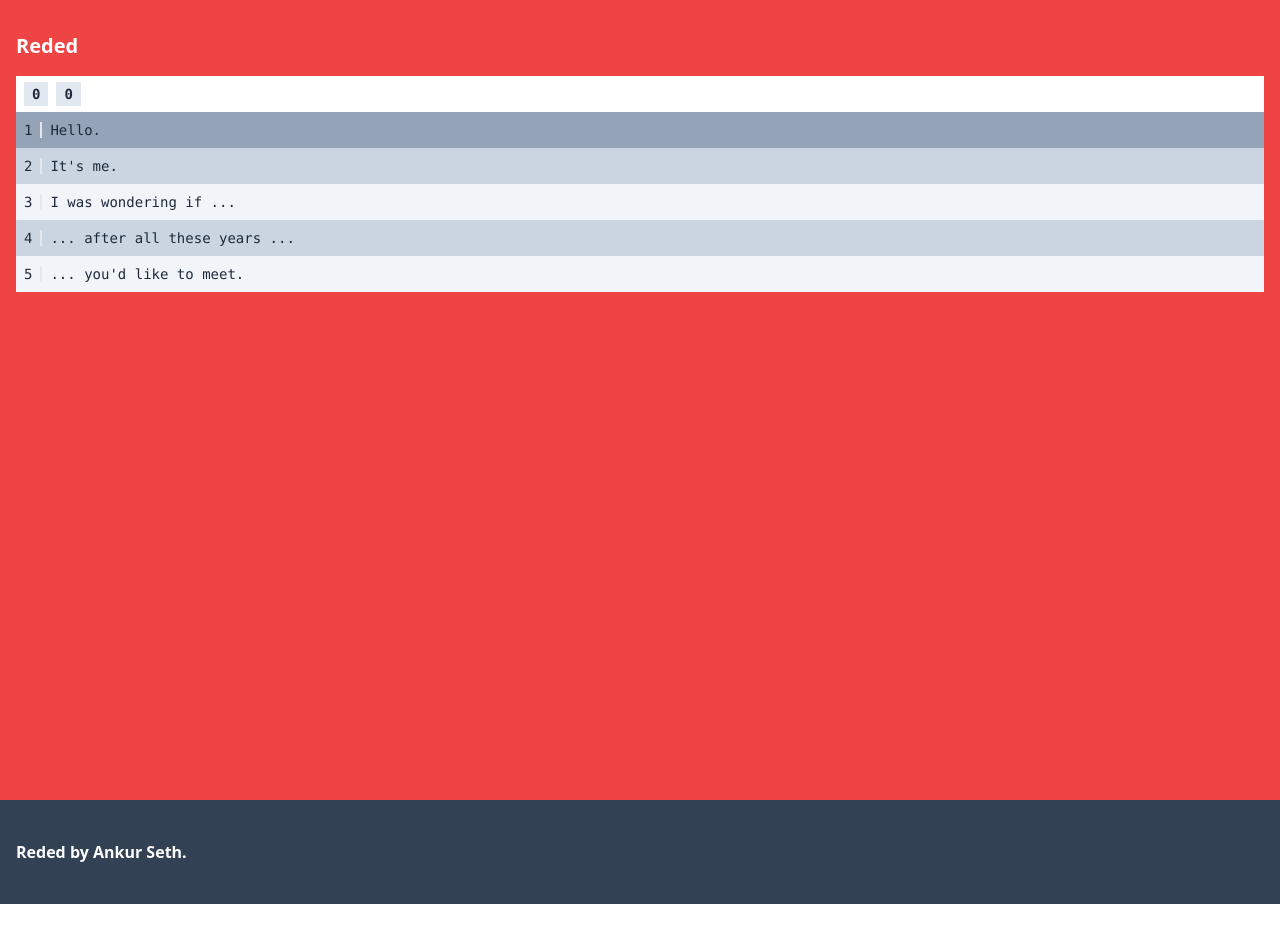
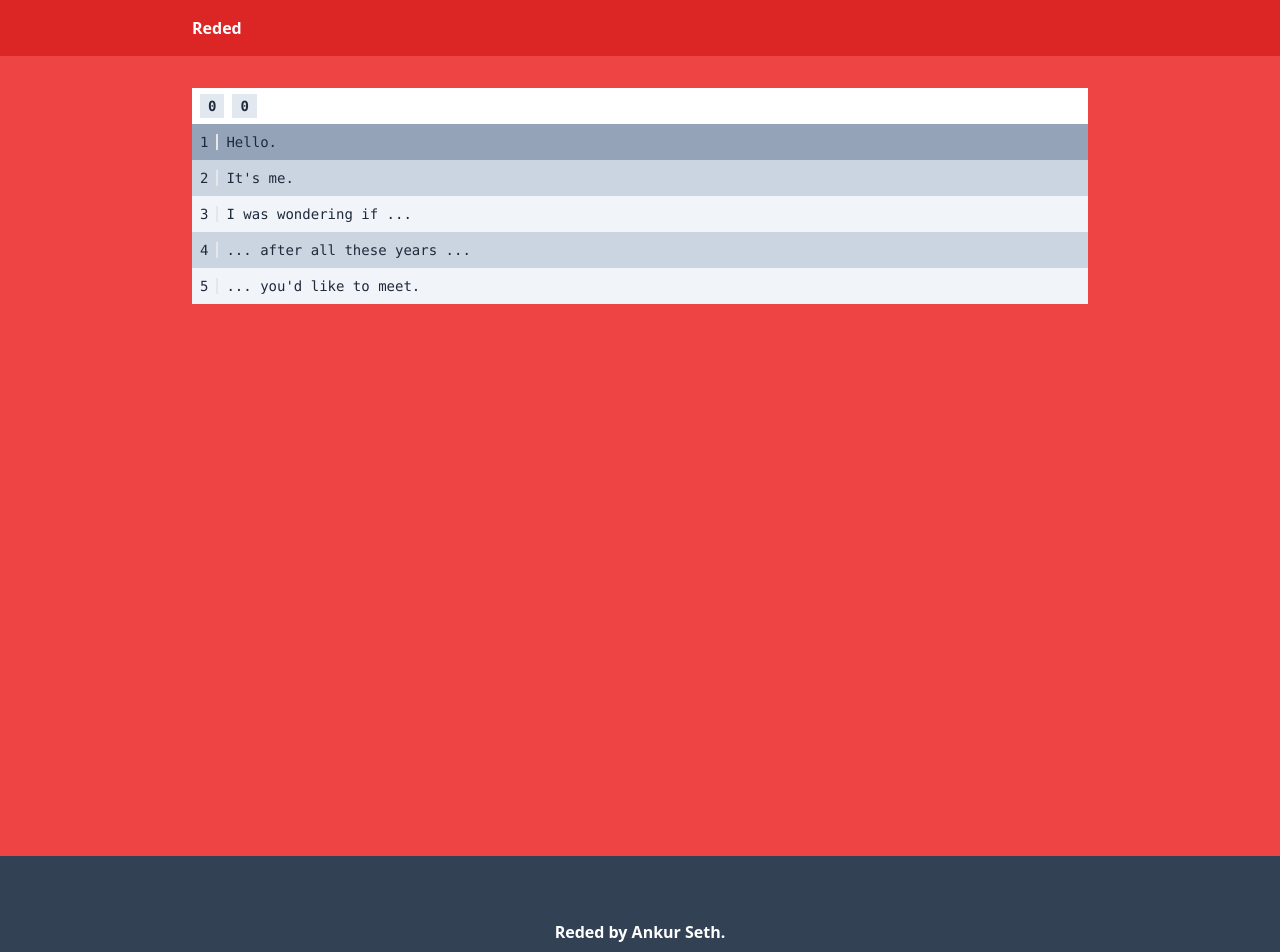
Before and after one commit to iaseth/reded, a React (Create React App) app: page / in a window 1280 px wide. Shown: the top 952 px of the page. Before the commit the page ends 904 px from the top, so only its background shows below. Built offline with nearby package versions, Linux system fonts and the light colour scheme.

Commit message:
Corrected Header and Footer

```diff
--- a/src/Reded/Editor.css
+++ b/src/Reded/Editor.css
@@ -1,5 +1,6 @@
 
 .Editor {
+	@apply max-w-4xl mx-auto;
 	@apply bg-white;
 	@apply text-slate-800 text-sm font-mono select-none outline-none;
 }
--- a/src/Reded/Reded.js
+++ b/src/Reded/Reded.js
@@ -6,12 +6,16 @@ export default function Reded () {
 
 	return (
 		<div className="Reded">
-			<header className="min-h-screen bg-red-500 text-white px-4 py-4">
-				<h2 className="m-auto text-xl font-bold py-4">Reded</h2>
+			<header className="bg-red-600 text-white px-4 py-2">
+				<div className="max-w-4xl mx-auto">
+					<h2 className="m-auto text-base font-bold py-2">Reded</h2>
+				</div>
+			</header>
+			<div className="min-h-screen bg-red-500 text-white px-4 py-8">
 				<Editor />
-			</header>
-			<footer className="flex bg-slate-700 py-10 px-4">
-				<div className="text-white text-center">
+			</div>
+			<footer className="bg-slate-700 px-4 py-16">
+				<div className="max-w-4xl mx-auto text-white text-center">
 					<h2 className="text-base font-bold"><a href="https://github.com/iaseth/reded" target="_blank" rel="noreferrer">Reded</a> by Ankur Seth.</h2>
 				</div>
 			</footer>
```
